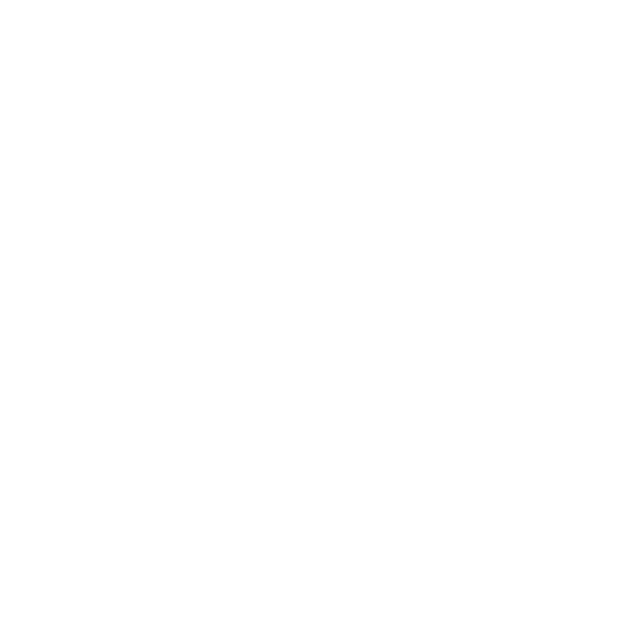
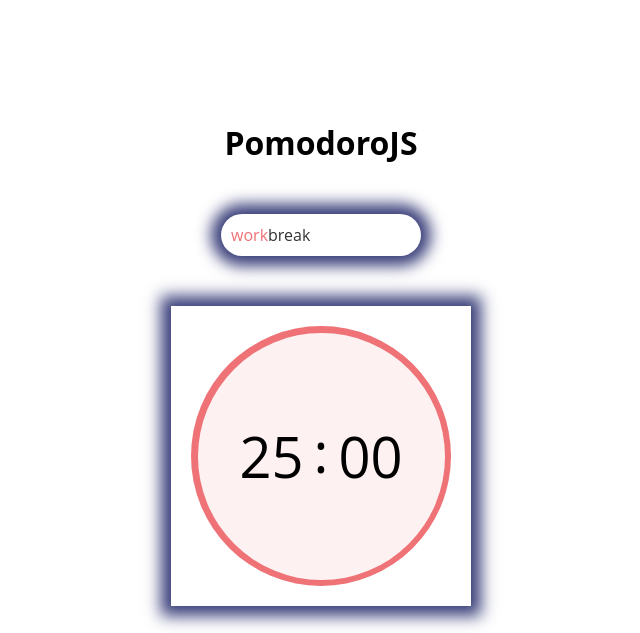
Before and after one commit to Shkirenkoroma/pomodoroJS, a plain HTML site: page index.html in a window 1280 px wide. Shown: the whole page, without its empty margins (319-959 px from the left). Drawn offline with Linux system fonts and the light colour scheme; a web font is replaced by a local one.

Commit message:
feature/Pomodoro: added a new style

```diff
--- a/index.html
+++ b/index.html
@@ -4,9 +4,36 @@
     <meta charset="UTF-8">
     <meta http-equiv="X-UA-Compatible" content="IE=edge">
     <meta name="viewport" content="width=device-width, initial-scale=1.0">
+    <link rel="preconnect" href="https://fonts.googleapis.com">
+    <link rel="preconnect" href="https://fonts.gstatic.com" crossorigin>
+    <link rel="stylesheet" href="https://fonts.googleapis.com/css2?family=Open_Sans:wght@300;400;600&display=swap">
+    <script scr="https://kit.fontawesome.com/6f3103b13c.js"></script>
+    <link rel="stylesheet" href="./style.css">
     <title>PomodoroJS</title>
 </head>
 <body>
-
+    <section>
+      <div class="container">
+        <h1>PomodoroJS</h1>
+        <div class="panel">
+          <p id="work" class="active">work</p>
+          <p id="break">break</p>
+        </div>
+        <div class="timer">
+          <div class="circle">
+            <div class="time">
+              <p id="minutes">25</p>
+              <p>:</p>
+              <p id="seconds">00</p>
+            </div>
+          </div>
+        </div>
+        <div class="controls">
+          <button id="start" onclick="start()"><i class="fa-solid fa-play"></i></button>
+          <a id="reset" href="/" class="href"><i class="fa-solid fa-arrow-rotate-left"></a>
+        </div>
+      </div>
+    </section>
+    <script src="./index.js"></script>
 </body>
 </html>
--- a/style.css
+++ b/style.css
@@ -0,0 +1,137 @@
+:root{
+  font-size:62.5%;
+
+  --color-primary:hsl(235, 35%, 19%);
+  --color-secondary:hsl(358, 78%, 69%);
+  --color-primary:hsl(0, 0%, 100%, 0.902);
+  --color-shadow:hsl(235, 36%, 35%);
+
+}
+
+* {
+  margin:0;
+  padding:0;
+  box-sizing:border-box;
+}
+
+html, body{
+  height:100%;
+  background-color:var(--color-primary);
+  font-size:1.6rem;
+  font-family:'Open sans', sans-serif;
+}
+
+p,
+i,
+h1
+{
+  color:var(--color-font);
+}
+
+i{
+  font-size:3.2rem;
+}
+h1{
+  font-size:3.2rem;
+}
+
+section{
+  display:flex;
+  align-items:center;
+  height:100%;
+}
+
+.container{
+  width:min(42.5rem, 100%);
+  margin-inline:auto;
+  padding-inline:2rem;
+  display:flex;
+  justify-content:center;
+  align-items:center;
+  flex-direction:column;
+}
+
+.panel{
+  display:flex;
+  grid-template-columns:1fr 1fr;
+  text-align:center;
+  width:20rem;
+  margin-block:5rem;
+  padding:1rem;
+  border-radius:10rem;
+  -webkit-box-shadow:0px 0px 15px 10px var(--color-shadow);
+  box-shadow:0px 0px 15px 10px var(--color-shadow);
+}
+
+.panel p{
+  opacity: .8;
+  transition:1s ease-in;
+}
+
+.panel p.active{
+  opacity:1;
+  color:var(--color-secondary);
+
+}
+
+.timer{
+  display:flex;
+  justify-content:center;
+  align-items:center;
+  width:30rem;
+  height:30rem;
+  -webkit-box-shadow:0px 0px 15px 10px var(--color-shadow);
+  box-shadow:0px 0px 15px 10px var(--color-shadow);
+
+}
+
+.circle{
+  display:flex;
+  justify-content:center;
+  align-items:center;
+  width:26rem;
+  height:26rem;
+  border-radius:50%;
+  background-color:var(--color-secondary);
+  position:relative;
+}
+
+.circle::before{
+  content:'';
+  position:absolute;
+  width:95%;
+  height:95%;
+  border-radius:50%;
+  background-color:var(--color-primary)
+}
+
+.time{
+  position:relative;
+  display:flex;
+  flex-direction:row;
+}
+
+.time p{
+font-size:5.6rem;
+
+}
+
+.time p:nth-of-type(2){
+  position:relative;
+  top:-.5rem;
+  margin-inline:1rem;
+}
+
+.controls{
+  margin-top:3rem;
+}
+
+.controls button{
+  border:none;
+  background-color:transparent;
+  cursor:pointer;
+}
+
+.controls #reset{
+  display:none;
+}
```
